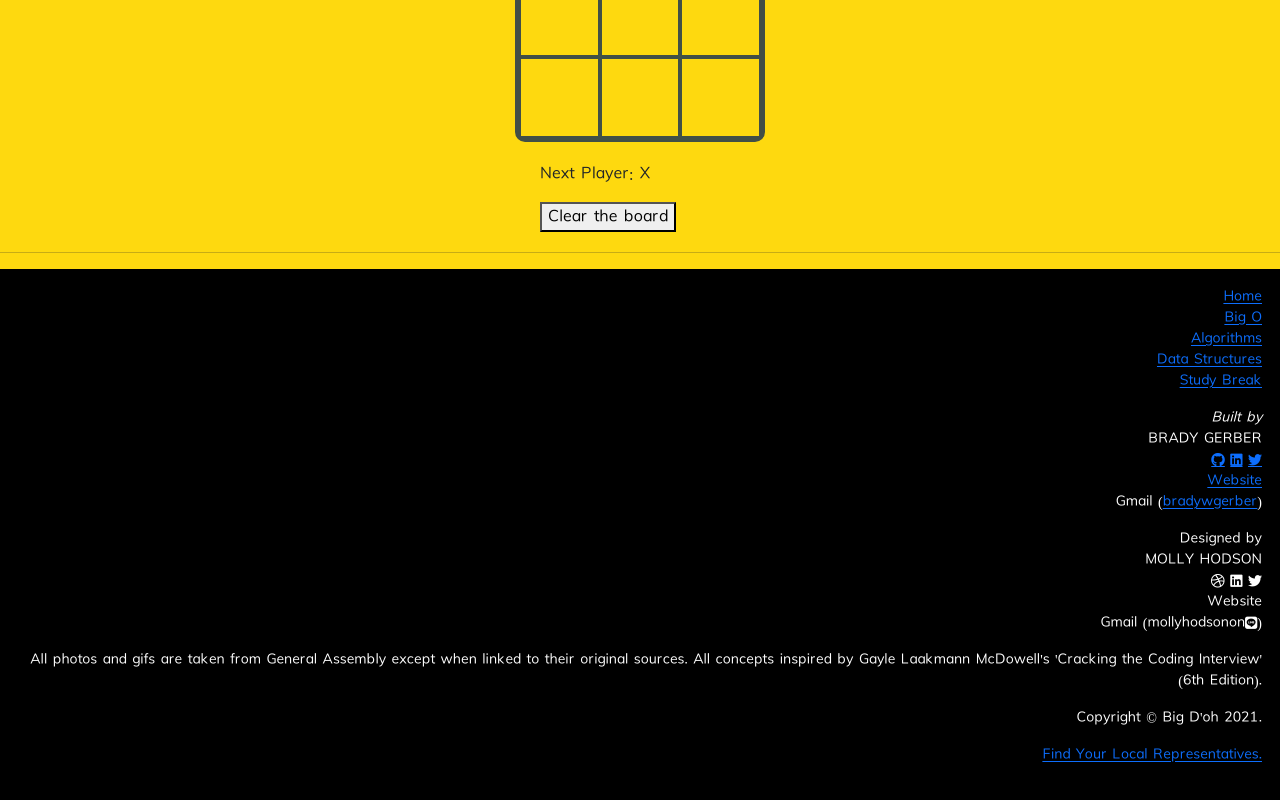
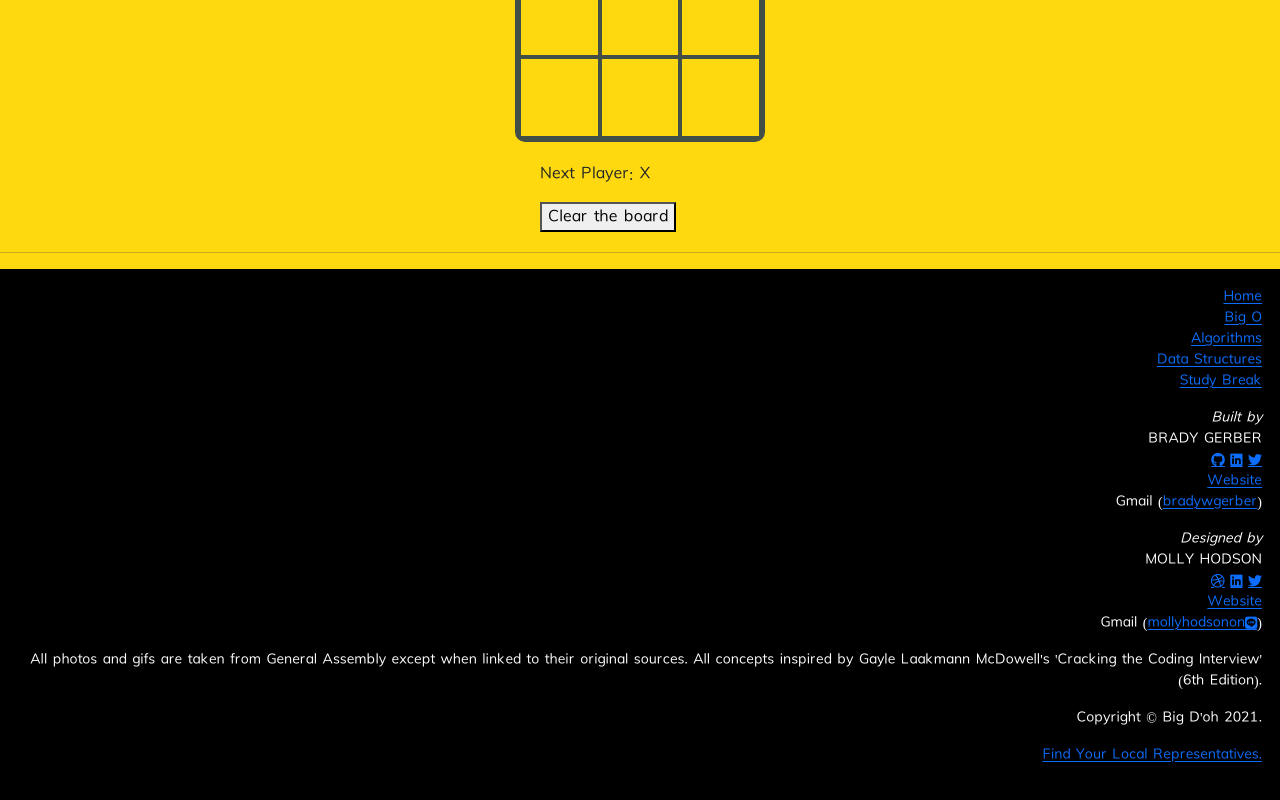
Before and after one commit to bg-write/big-doh, a React (Create React App) app: page /ttt in a window 1280 px wide. Shown: the part 331-1131 px from the top of the page. Built offline with nearby package versions, Linux system fonts and the light colour scheme.

Commit message:
Update Brady and Molly Footer credits

```diff
--- a/src/components/Footer.jsx
+++ b/src/components/Footer.jsx
@@ -68,15 +68,47 @@ function Footer() {
 					</p>
 
 					<p>
-						Designed by<br></br>MOLLY HODSON<br></br>DRIBBBLE LINKEDIN TWITTER
-						<br></br>Website<br></br>Gmail (mollyhodsononline)
+						<i>Designed by</i>
+						<br></br>MOLLY HODSON<br></br>
+						<a
+							href="https://dribbble.com/mollyhodson"
+							target="_blank"
+							rel="noopener noreferrer"
+						>
+							DRIBBBLE
+						</a>{' '}
+						<a
+							href="https://www.linkedin.com/in/molly-hodson/"
+							target="_blank"
+							rel="noopener noreferrer"
+						>
+							LINKEDIN
+						</a>{' '}
+						<a
+							href="https://twitter.com/MollyHodson"
+							target="_blank"
+							rel="noopener noreferrer"
+						>
+							TWITTER
+						</a>
+						<br></br>
+						<a
+							href="https://www.mollyhodson.online/"
+							target="_blank"
+							rel="noopener noreferrer"
+						>
+							Website
+						</a>
+						<br></br>Gmail (
+						<a
+							href="mailto:mollyphodson@gmail.com"
+							target="_blank"
+							rel="noopener noreferrer"
+						>
+							mollyhodsononline
+						</a>
+						)
 					</p>
-
-					{/* https://dribbble.com/mollyhodson
-					https://www.linkedin.com/in/molly-hodson/
-					https://twitter.com/MollyHodson
-					https://www.mollyhodson.online/
-					mollyphodson@gmail.com */}
 
 					<p>
 						All photos and gifs are taken from General Assembly except when
```
